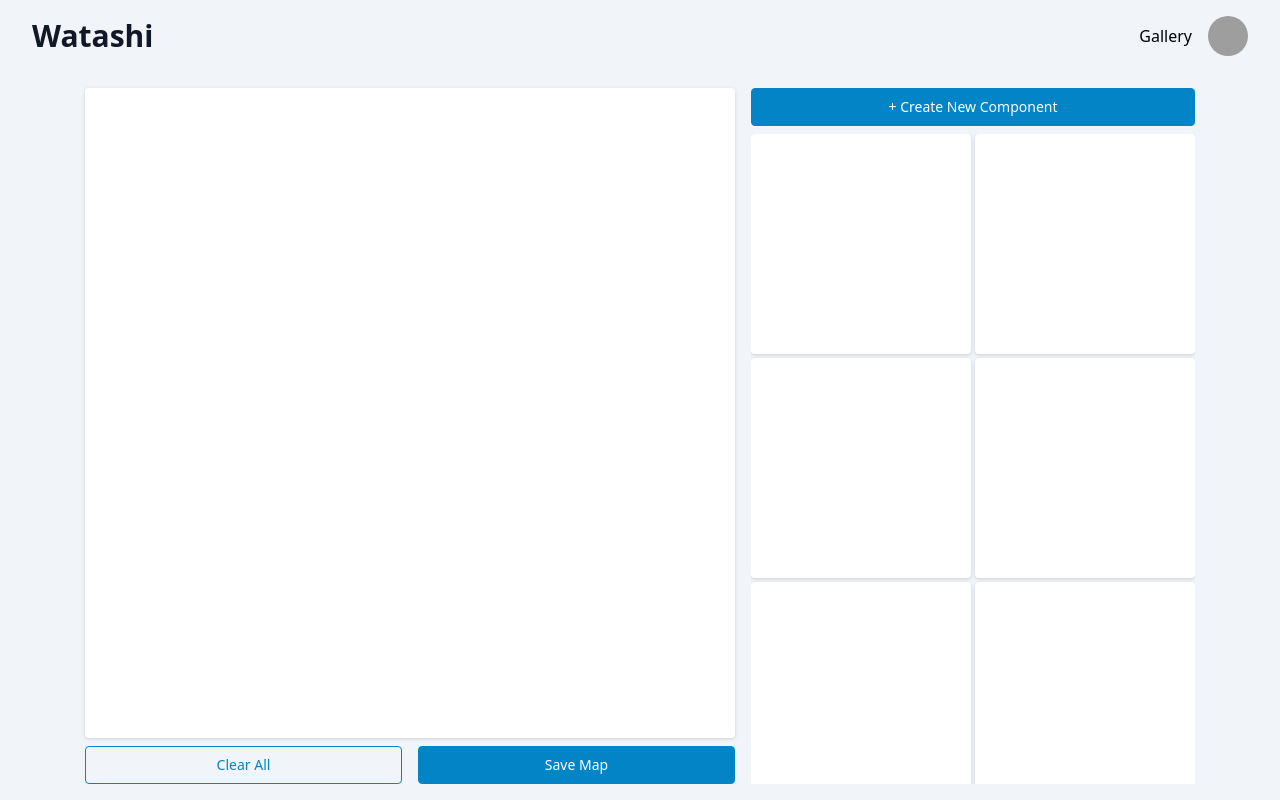
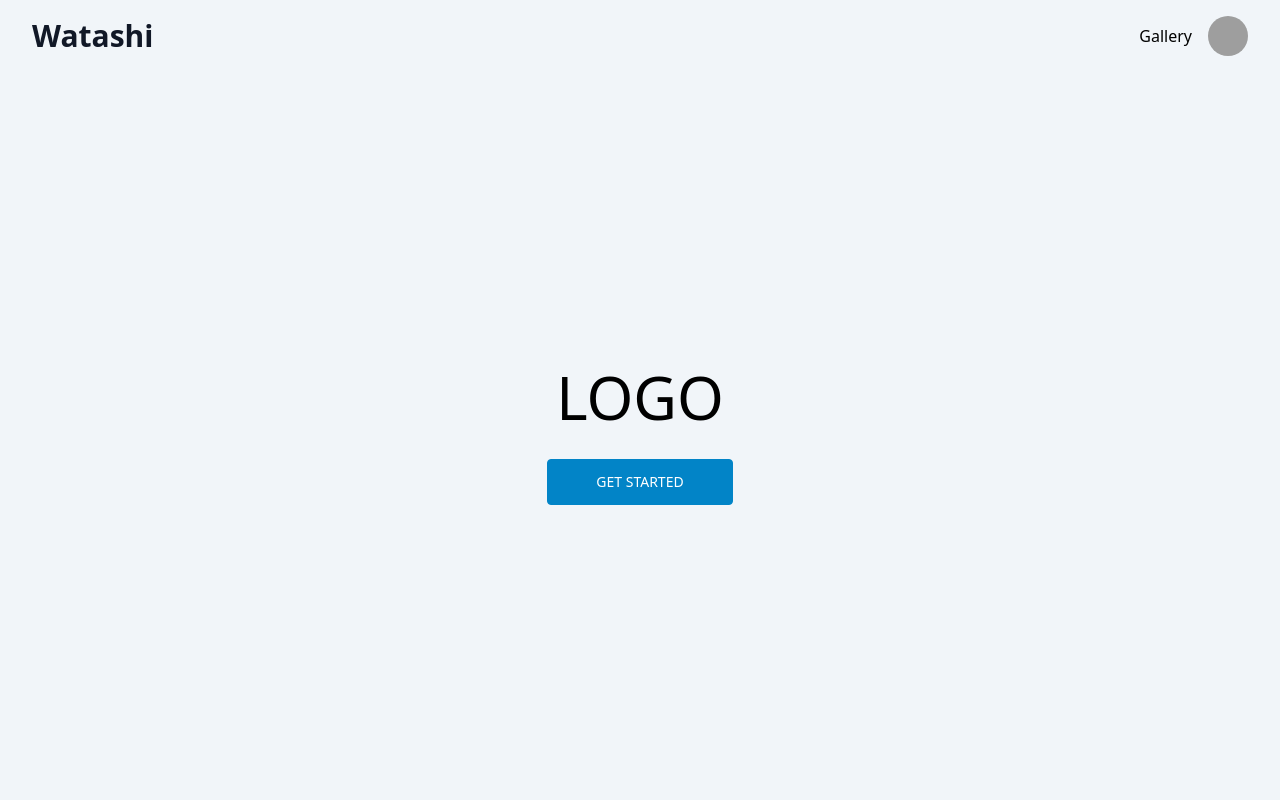
Before and after one commit to Recursion-Group-S/watashi, a React (Create React App) app: page / in a window 1280 px wide. Built offline with nearby package versions, Linux system fonts and the light colour scheme; grey boxes are pictures that could not be loaded.

Commit message:
refactor path

```diff
--- a/src/components/RouterConfig.jsx
+++ b/src/components/RouterConfig.jsx
@@ -14,10 +14,10 @@ export const RouterConfig = () => {
       <BrowserRouter>
         <Suspense fallback={Loading}>
           <Routes>
-            <Route path="/" element={<CreateMap />} />
-            <Route path="/login" element={<Login />} />
+            <Route path="/" element={<Login />} />
+            <Route path="/createMap" element={<CreateMap />} />
+            <Route path="/createComponent" element={<CreateComponent />} />
             <Route path="/gallery" element={<Gallery />} />
-            <Route path="/createComponent" element={<CreateComponent />} />
           </Routes>
         </Suspense>
       </BrowserRouter>
```
Also changed, not shown: 1 other file (tests, documents, lock files or other folders).
